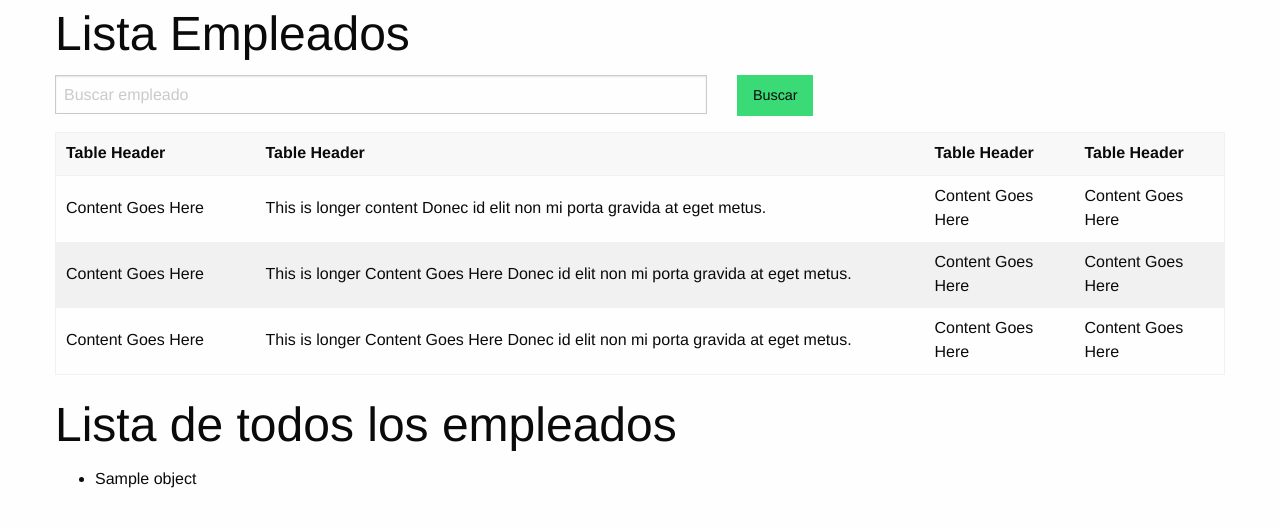
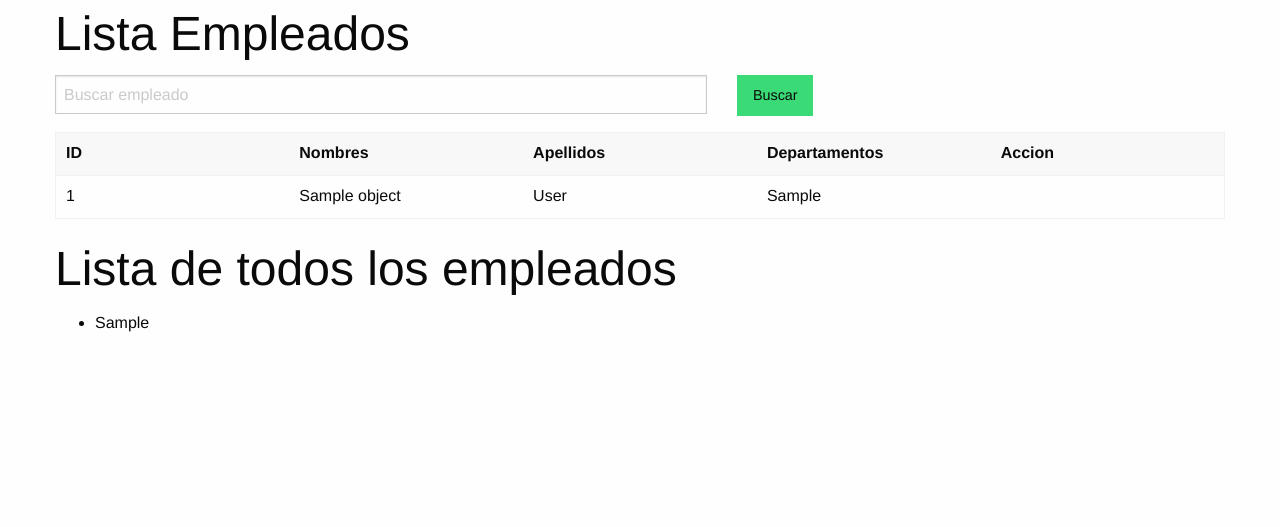
Before and after one commit to nosoyjaviero/Curso-Pro-Django, a Django app: template templates/personas/list_all.html in a window 1280 px wide. Shown: the part 55-582 px from the top of the page. Run offline with Django 4.2, Linux system fonts and the light colour scheme; the template is opened without the code that fills it: most values are stand-ins (such as "Sample title", 1, 10 or a date in 2020); some libraries are stand-ins or nearby versions.

Commit message:
object_list en mi tabla de foundation

```diff
--- a/templates/personas/list_all.html
+++ b/templates/personas/list_all.html
@@ -27,31 +27,23 @@
             <table>
                 <thead>
                   <tr>
-                    <th width="200">Table Header</th>
-                    <th>Table Header</th>
-                    <th width="150">Table Header</th>
-                    <th width="150">Table Header</th>
+                    <th width="200">ID</th>
+                    <th width="200">Nombres</th>
+                    <th width="200">Apellidos</th>
+                    <th width="200">Departamentos</th>
+                    <th width="200">Accion</th>
                   </tr>
                 </thead>
                 <tbody>
+                    {% for e in object_list %}
                   <tr>
-                    <td>Content Goes Here</td>
-                    <td>This is longer content Donec id elit non mi porta gravida at eget metus.</td>
-                    <td>Content Goes Here</td>
-                    <td>Content Goes Here</td>
+                    <td>{{e.id}}</td>
+                    <td>{{e.firts_name}}</td>
+                    <td>{{e.last_name}}</td>
+                    <td>{{e.departamento_fk}}</td>
                   </tr>
-                  <tr>
-                    <td>Content Goes Here</td>
-                    <td>This is longer Content Goes Here Donec id elit non mi porta gravida at eget metus.</td>
-                    <td>Content Goes Here</td>
-                    <td>Content Goes Here</td>
-                  </tr>
-                  <tr>
-                    <td>Content Goes Here</td>
-                    <td>This is longer Content Goes Here Donec id elit non mi porta gravida at eget metus.</td>
-                    <td>Content Goes Here</td>
-                    <td>Content Goes Here</td>
-                  </tr>
+                  {% endfor %}
+
                 </tbody>
               </table>
 
@@ -65,11 +57,11 @@
 
             {% comment %} {{lista}} {% endcomment %}
             {% comment %} {{object_list}} {% endcomment %}
-            {% for e in object_list %}
+
             <ul>
                 <li>{{e}}</li>
             </ul>
-            {% endfor %}
+
             </ul>
 
         </div>
```
